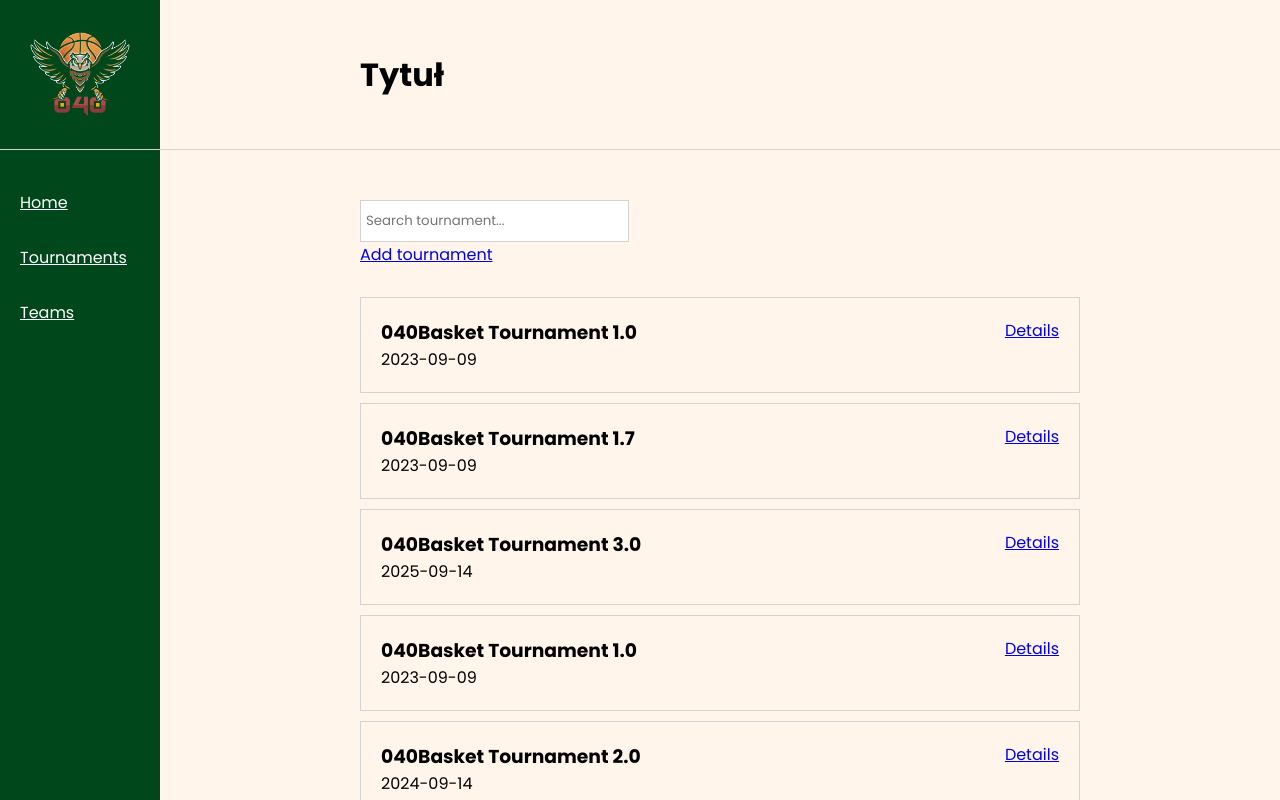
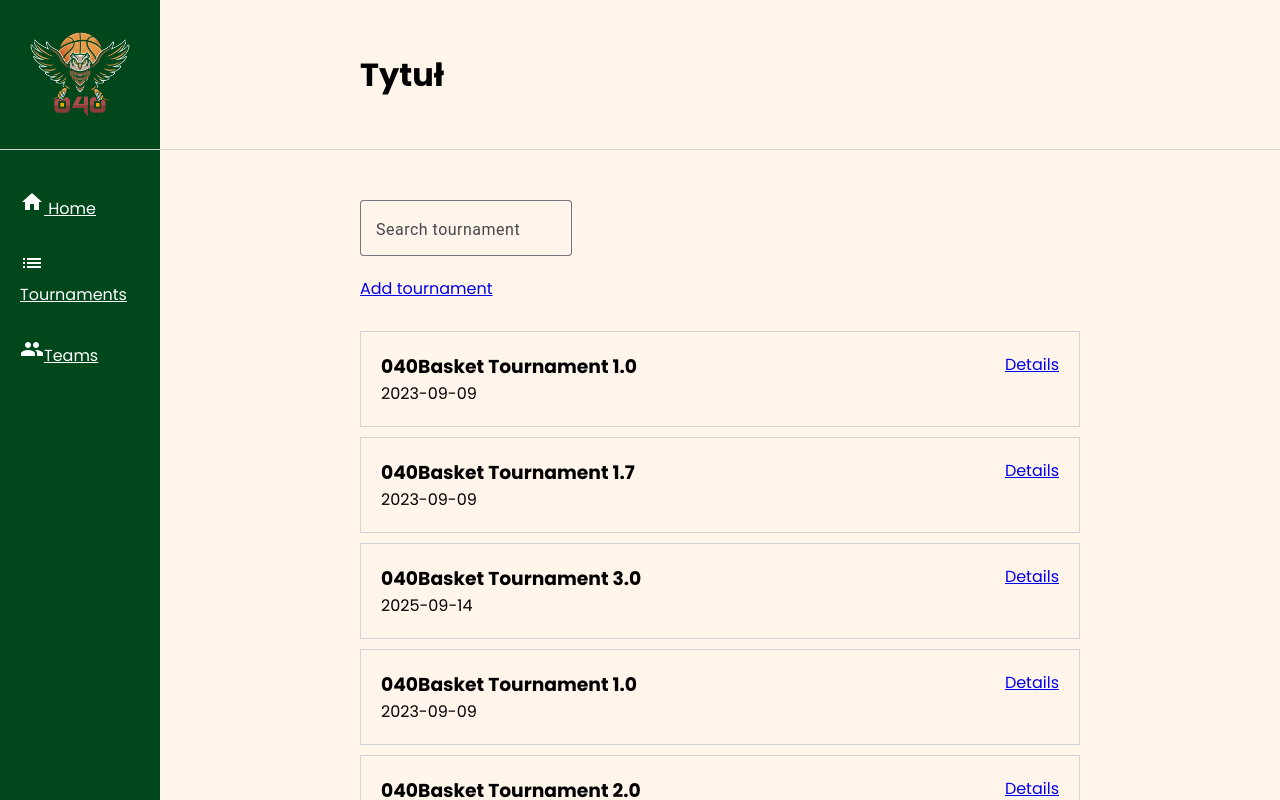
Before and after one commit to kwiatkowskijan/040basket-league, an Angular app: page /tournaments in a window 1280 px wide. Shown: the top 800 px of the page. Built offline with nearby package versions, Linux system fonts and the light colour scheme; data requests are answered from the project's data file.

Commit message:
Set up angular material

```diff
--- a/angular.json
+++ b/angular.json
@@ -25,6 +25,7 @@
               "src/favicon.ico"
             ],
             "styles": [
+              "@angular/material/prebuilt-themes/azure-blue.css",
               "src/styles.css"
             ],
             "scripts": []
@@ -81,6 +82,7 @@
               "src/favicon.ico"
             ],
             "styles": [
+              "@angular/material/prebuilt-themes/azure-blue.css",
               "src/styles.css"
             ],
             "scripts": []
--- a/package.json
+++ b/package.json
@@ -11,10 +11,12 @@
   "private": true,
   "dependencies": {
     "@angular/animations": "^19.0.0",
+    "@angular/cdk": "^19.0.4",
     "@angular/common": "^19.0.0",
     "@angular/compiler": "^19.0.0",
     "@angular/core": "^19.0.0",
     "@angular/forms": "^19.0.0",
+    "@angular/material": "^19.0.4",
     "@angular/platform-browser": "^19.0.0",
     "@angular/platform-browser-dynamic": "^19.0.0",
     "@angular/router": "^19.0.0",
--- a/src/app/app.config.ts
+++ b/src/app/app.config.ts
@@ -3,7 +3,8 @@ import { provideRouter } from '@angular/router';
 import { provideHttpClient } from '@angular/common/http';
 
 import { routes } from './app.routes';
+import { provideAnimationsAsync } from '@angular/platform-browser/animations/async';
 
 export const appConfig: ApplicationConfig = {
-  providers: [provideZoneChangeDetection({ eventCoalescing: true }), provideRouter(routes), provideHttpClient() ]
+  providers: [provideZoneChangeDetection({ eventCoalescing: true }), provideRouter(routes), provideHttpClient(), provideAnimationsAsync() ]
 };
--- a/src/app/navbar/navbar.component.html
+++ b/src/app/navbar/navbar.component.html
@@ -3,8 +3,9 @@
         <img src="/assets/owl-logo-01.png" width="150px" height="127.5px" />
     </div>
     <div class="menu">
-        <a [routerLink]="['/']">Home</a>
-        <a [routerLink]="['/tournaments']">Tournaments</a>
-        <a [routerLink]="['/team']">Teams</a>
+        <a [routerLink]="['/']"><mat-icon aria-hidden="false" aria-label="Example home icon" fontIcon="home"></mat-icon>
+            Home</a>
+        <a [routerLink]="['/tournaments']"><mat-icon aria-hidden="false" aria-label="Example home icon" fontIcon="list"></mat-icon>Tournaments</a>
+        <a [routerLink]="['/team']"><mat-icon aria-hidden="false" aria-label="Example home icon" fontIcon="group"></mat-icon>Teams</a>
     </div>
 </div>
--- a/src/app/navbar/navbar.component.ts
+++ b/src/app/navbar/navbar.component.ts
@@ -1,10 +1,11 @@
 import { Component } from '@angular/core';
 import { RouterLink } from '@angular/router';
+import {MatIconModule} from '@angular/material/icon';
 
 @Component({
   selector: 'app-navbar',
   standalone: true,
-  imports: [RouterLink],
+  imports: [RouterLink, MatIconModule],
   templateUrl: './navbar.component.html',
   styleUrl: './navbar.component.css'
 })
--- a/src/app/tournament-list/tournament-list.component.css
+++ b/src/app/tournament-list/tournament-list.component.css
@@ -1,11 +1,14 @@
 .listing-filtering {
     padding-bottom: 30px;
+    width: 200px;
+}
+
+.listing-filtering {
+    width: 100%;
 }
 
 .listing-filtering form input{
-    border: solid 0.6px lightgray;
-    border-radius: 0px;
-    padding: 10px 5px;
+    /* background: cyan; */
 }
 
 .listing-filtering form input:focus {
--- a/src/app/tournament-list/tournament-list.component.html
+++ b/src/app/tournament-list/tournament-list.component.html
@@ -1,7 +1,9 @@
 <div class="listing-filtering">
     <form>
-        <input type="text" placeholder="Search tournament..." />
-
+        <mat-form-field appearance="outline">
+            <mat-label>Search tournament</mat-label>
+            <input matInput type="text" placeholder="Search tournament"/>
+        </mat-form-field>
     </form>
     <a [routerLink]="['/tournament']">Add tournament</a>
 </div>
--- a/src/app/tournament-list/tournament-list.component.ts
+++ b/src/app/tournament-list/tournament-list.component.ts
@@ -4,11 +4,14 @@ import { Tournament } from '../models/tournament';
 import { TournamentService } from '../services/tournament.service';
 import { TournamentComponent } from '../tournament/tournament.component';
 import { RouterLink } from '@angular/router';
+import {FormsModule} from '@angular/forms';
+import {MatInputModule} from '@angular/material/input';
+import {MatFormFieldModule} from '@angular/material/form-field';
 
 @Component({
   selector: 'app-tournament-list',
   standalone: true,
-  imports: [TournamentComponent, CommonModule, RouterLink],
+  imports: [TournamentComponent, CommonModule, RouterLink, FormsModule, MatInputModule, MatFormFieldModule],
   templateUrl: './tournament-list.component.html',
   styleUrls: ['./tournament-list.component.css']
 })
--- a/src/index.html
+++ b/src/index.html
@@ -6,8 +6,9 @@
   <base href="/">
   <meta name="viewport" content="width=device-width, initial-scale=1">
   <link rel="icon" type="image/x-icon" href="assets/favicon.ico">
+  <link href="https://fonts.googleapis.com/icon?family=Material+Icons" rel="stylesheet">
 </head>
-<body>
+<body class="mat-typography">
   <app-root></app-root>
 </body>
 </html>
--- a/src/styles.css
+++ b/src/styles.css
@@ -10,7 +10,11 @@
     margin: 0;
     padding: 0;
     box-sizing: border-box;
+}
+
+html, body {
     font-family: "Poppins", serif;
+    height: 100%;
 }
 
 body {
```
Also changed, not shown: 2 other files (tests, documents, lock files or other folders).
